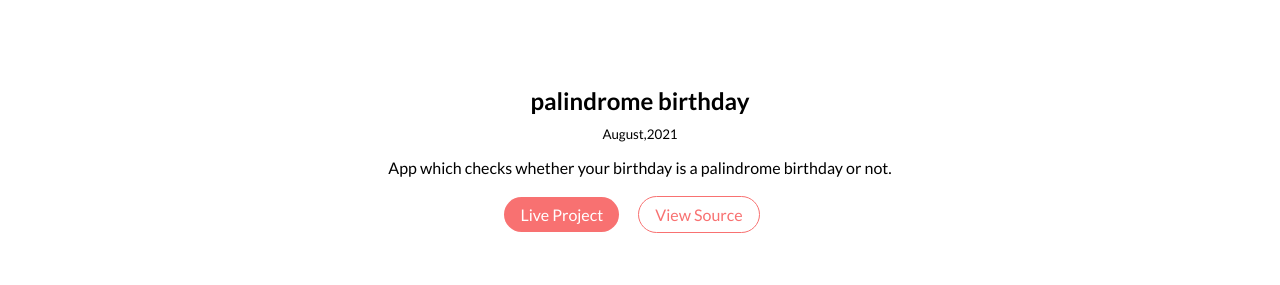
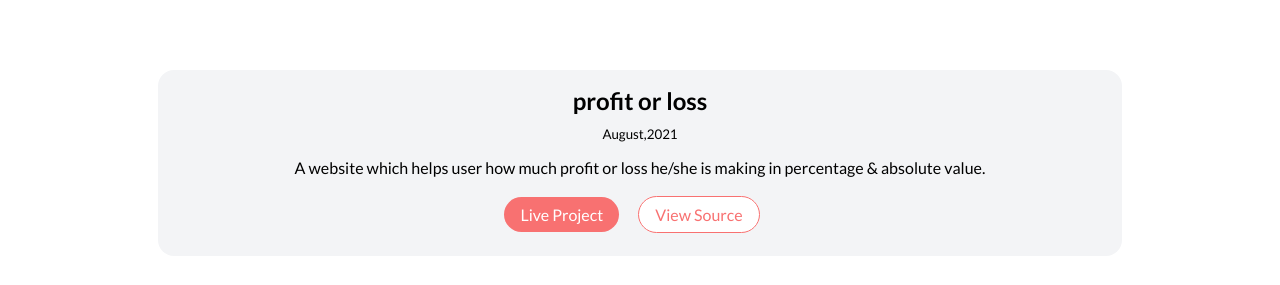
Before and after one commit to malaykhakhar/neogcamp-portfolio, a plain HTML site: page projects.html in a window 1280 px wide. Shown: the part 501-786 px from the top of the page. Drawn offline with Linux system fonts and the light colour scheme.

Commit message:
update added markfourteen

```diff
--- a/projects.html
+++ b/projects.html
@@ -32,6 +32,29 @@
         </h1>
       </div>
     </header>
+
+    <section class="section ow">
+      <div class="container container-center">
+        <h1>profit or loss</h1>
+        <small>August,2021</small>
+        <p>
+          A website which helps user how much profit or loss he/she is making in
+          percentage & absolute value.
+        </p>
+        <a
+          href="https://stock-profit-loss-calulator-markfourteen.netlify.app/"
+          class="link primary-link link-block"
+          target="_blank"
+          >Live Project</a
+        >
+        <a
+          href="https://github.com/malaykhakhar/markFourteen"
+          class="link secondary-link link-block"
+          target="_blank"
+          >View Source</a
+        >
+      </div>
+    </section>
 
     <section class="section">
       <div class="container container-center">
```
